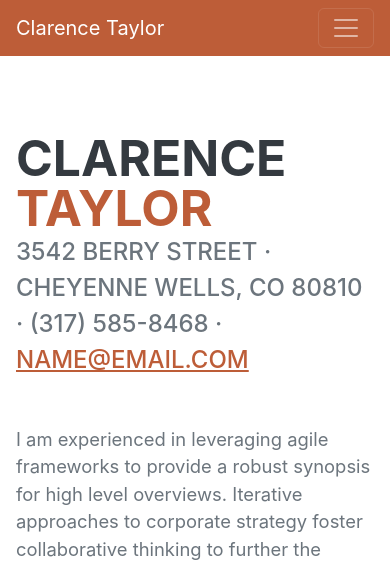
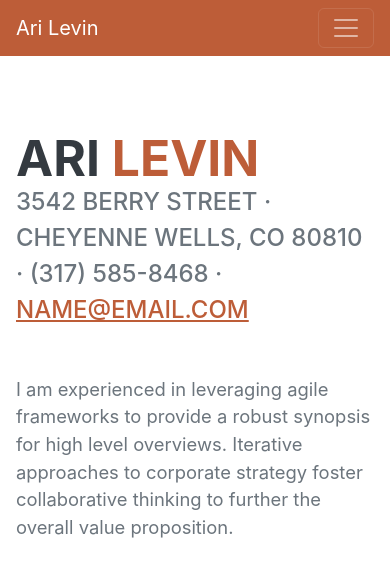
Before and after one commit to Levin-Ari/portfolio, a plain HTML site: page index.html in a window 390 px wide. Shown: the top 568 px of the page. Drawn offline with nearby package versions, Linux system fonts and the light colour scheme; a web font is replaced by a local one.

Commit message:
Update index.html

```diff
--- a/index.html
+++ b/index.html
@@ -19,7 +19,7 @@
         <!-- Navigation-->
         <nav class="navbar navbar-expand-lg navbar-dark bg-primary fixed-top" id="sideNav">
             <a class="navbar-brand js-scroll-trigger" href="#page-top">
-                <span class="d-block d-lg-none">Clarence Taylor</span>
+                <span class="d-block d-lg-none">Ari Levin</span>
                 <span class="d-none d-lg-block"><img class="img-fluid img-profile rounded-circle mx-auto mb-2" src="assets/img/profile.jpg" alt="..." /></span>
             </a>
             <button class="navbar-toggler" type="button" data-bs-toggle="collapse" data-bs-target="#navbarResponsive" aria-controls="navbarResponsive" aria-expanded="false" aria-label="Toggle navigation"><span class="navbar-toggler-icon"></span></button>
@@ -40,8 +40,8 @@
             <section class="resume-section" id="about">
                 <div class="resume-section-content">
                     <h1 class="mb-0">
-                        Clarence
-                        <span class="text-primary">Taylor</span>
+                        Ari
+                        <span class="text-primary">Levin</span>
                     </h1>
                     <div class="subheading mb-5">
                         3542 Berry Street · Cheyenne Wells, CO 80810 · (317) 585-8468 ·
```
